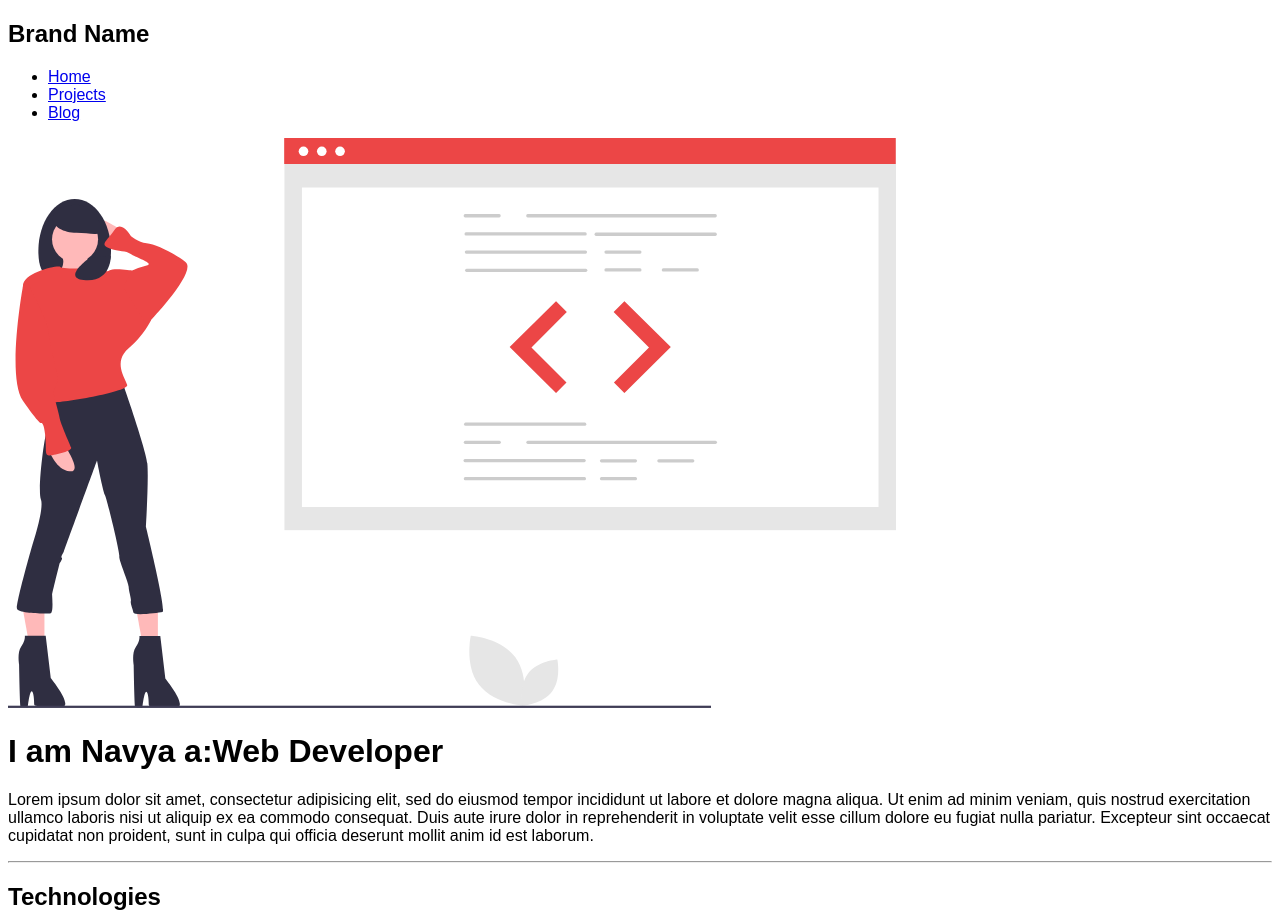
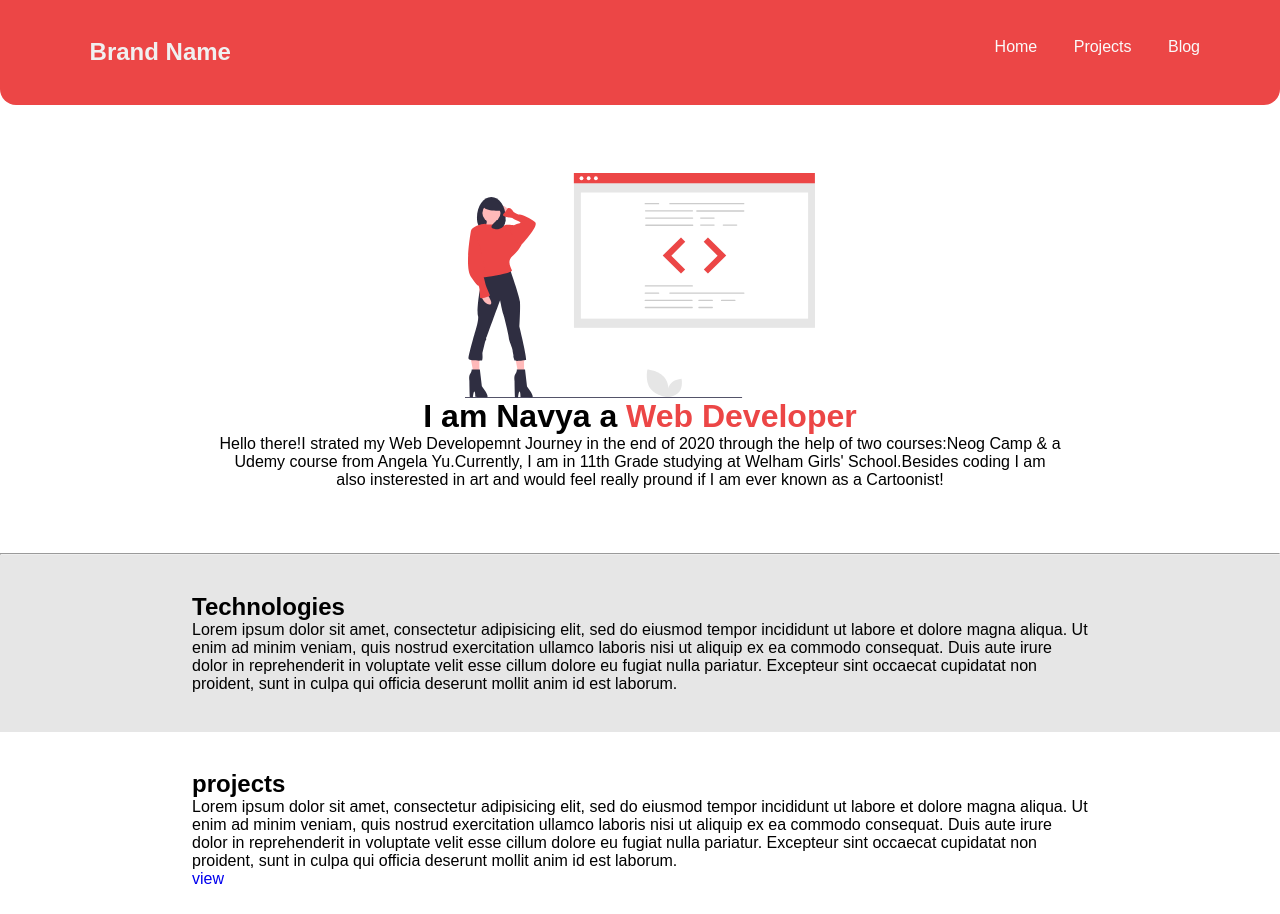
Before and after one commit to NavyaAg/navyaAgarwal-portfolio, a plain HTML site: page index.html in a window 1280 px wide. Shown: the top 914 px of the page. Drawn offline with Linux system fonts and the light colour scheme.

Commit message:
styles: css added to elements

```diff
--- a/index.html
+++ b/index.html
@@ -3,33 +3,37 @@
 
 <head>
   <meta charset="utf-8">
-  <title>Navya Agarwal</title>
+  <title>Home |Navya Agarwal</title>
   <link rel="stylesheet" href="styles.css">
 </head>
 
 <body>
 
   <nav>
-    <div class="conatiner-fluid">
-      <h1>Brand Name</h1>
+    <div class="conatiner-fluid navigation">
+      <h1 class="nav-brandName"> <span>Brand Name</span></h1>
       <ul>
-        <li><a href="index.html">Home</a></li>
-        <li><a href="projects.html">Projects</a></li>
-        <li><a href="#">Blog</a></li>
+        <span>
+          <li><a class="nav-link" href="index.html">Home</a></li>
+          <li><a class="nav-link" href="projects.html">Projects</a></li>
+          <li><a class="nav-link" href="#">Blog</a></li>
+        </span>
       </ul>
     </div>
   </nav>
 
   <header>
-    <img src="images/heroImg.svg" alt="">
-    <h1>I am Navya a:<span>Web Developer</span></h1>
-    <p>Lorem ipsum dolor sit amet, consectetur adipisicing elit, sed do eiusmod tempor incididunt ut labore et dolore magna aliqua. Ut enim ad minim veniam, quis nostrud exercitation ullamco laboris nisi ut aliquip ex ea commodo consequat. Duis aute irure dolor in reprehenderit in voluptate velit esse cillum dolore eu fugiat nulla pariatur. Excepteur sint occaecat cupidatat non proident, sunt in culpa qui officia deserunt mollit anim id est laborum.</p>
+    <img class="hero-img" src="images/heroImg.svg" alt="">
+    <h1>I am Navya a <span class="hero-title">Web Developer</span></h1>
+    <p>Hello there!I strated my Web Developemnt Journey in the end of 2020 through the help of two courses:Neog Camp & a Udemy course from Angela Yu.Currently, I am in 11th Grade studying at Welham Girls' School.Besides coding I am also insterested
+      in art and would feel really pround if I am ever known as a Cartoonist!</p>
   </header>
   <hr>
-  <section>
+  <section class="Technologies">
     <div class="container container-center">
       <h1>Technologies</h1>
-  <p>Lorem ipsum dolor sit amet, consectetur adipisicing elit, sed do eiusmod tempor incididunt ut labore et dolore magna aliqua. Ut enim ad minim veniam, quis nostrud exercitation ullamco laboris nisi ut aliquip ex ea commodo consequat. Duis aute irure dolor in reprehenderit in voluptate velit esse cillum dolore eu fugiat nulla pariatur. Excepteur sint occaecat cupidatat non proident, sunt in culpa qui officia deserunt mollit anim id est laborum.</p>
+      <p>Lorem ipsum dolor sit amet, consectetur adipisicing elit, sed do eiusmod tempor incididunt ut labore et dolore magna aliqua. Ut enim ad minim veniam, quis nostrud exercitation ullamco laboris nisi ut aliquip ex ea commodo consequat. Duis
+        aute irure dolor in reprehenderit in voluptate velit esse cillum dolore eu fugiat nulla pariatur. Excepteur sint occaecat cupidatat non proident, sunt in culpa qui officia deserunt mollit anim id est laborum.</p>
 
     </div>
   </section>
@@ -37,15 +41,17 @@
   <section>
     <div class="container container-center">
       <h1>projects</h1>
-      <p>Lorem ipsum dolor sit amet, consectetur adipisicing elit, sed do eiusmod tempor incididunt ut labore et dolore magna aliqua. Ut enim ad minim veniam, quis nostrud exercitation ullamco laboris nisi ut aliquip ex ea commodo consequat. Duis aute irure dolor in reprehenderit in voluptate velit esse cillum dolore eu fugiat nulla pariatur. Excepteur sint occaecat cupidatat non proident, sunt in culpa qui officia deserunt mollit anim id est laborum.</p>
+      <p>Lorem ipsum dolor sit amet, consectetur adipisicing elit, sed do eiusmod tempor incididunt ut labore et dolore magna aliqua. Ut enim ad minim veniam, quis nostrud exercitation ullamco laboris nisi ut aliquip ex ea commodo consequat. Duis
+        aute irure dolor in reprehenderit in voluptate velit esse cillum dolore eu fugiat nulla pariatur. Excepteur sint occaecat cupidatat non proident, sunt in culpa qui officia deserunt mollit anim id est laborum.</p>
       <a href="#">view</a>
 
     </div>
   </section>
-  <section>
+  <section class="blogs">
     <div class="container container-center">
       <h1>blogs</h1>
-      <p>Lorem ipsum dolor sit amet, consectetur adipisicing elit, sed do eiusmod tempor incididunt ut labore et dolore magna aliqua. Ut enim ad minim veniam, quis nostrud exercitation ullamco laboris nisi ut aliquip ex ea commodo consequat. Duis aute irure dolor in reprehenderit in voluptate velit esse cillum dolore eu fugiat nulla pariatur. Excepteur sint occaecat cupidatat non proident, sunt in culpa qui officia deserunt mollit anim id est laborum.</p>
+      <p>Lorem ipsum dolor sit amet, consectetur adipisicing elit, sed do eiusmod tempor incididunt ut labore et dolore magna aliqua. Ut enim ad minim veniam, quis nostrud exercitation ullamco laboris nisi ut aliquip ex ea commodo consequat. Duis
+        aute irure dolor in reprehenderit in voluptate velit esse cillum dolore eu fugiat nulla pariatur. Excepteur sint occaecat cupidatat non proident, sunt in culpa qui officia deserunt mollit anim id est laborum.</p>
       <a href="#">view</a>
     </div>
   </section>
--- a/styles.css
+++ b/styles.css
@@ -1,7 +1,57 @@
+*{
+  margin: 0;
+  padding: 0;
+}
 body{
 font-family: 'Montserrat', sans-serif;
-}
-.navigation{
-  background-color: #ec4646;
 
 }
+nav{
+  background-color: #ec4646;
+ color: #f0f0f0;
+ padding:3% 7%;
+ margin: 0 0 30px 0;
+ border-radius: 0 0 1rem 1rem;
+
+}
+.nav-brandName{
+  display: inline;
+}
+a{
+  text-decoration: none;
+}
+.nav-link{
+  color: #fafafa;
+  padding: 0.5rem 1em;
+}
+li{
+  display:  inline;
+}
+ .navigation ul{
+  text-align: right;
+  display: inline;
+  position: absolute;
+  right: 5%;
+}
+.hero-img{
+  max-width: 350px;
+  display: block;
+  margin: auto;
+  text-align: center;
+}
+header{
+  text-align: center;
+  padding: 3% 15%;
+  margin:2%;
+
+}
+.hero-title{
+color: #ec4646;
+
+}
+section{
+  padding: 3% 15%;
+}
+.Technologies,.blogs{
+  background-color: #e6e6e6;
+}
```
Lines whose indentation alone changed are shown as unchanged.
